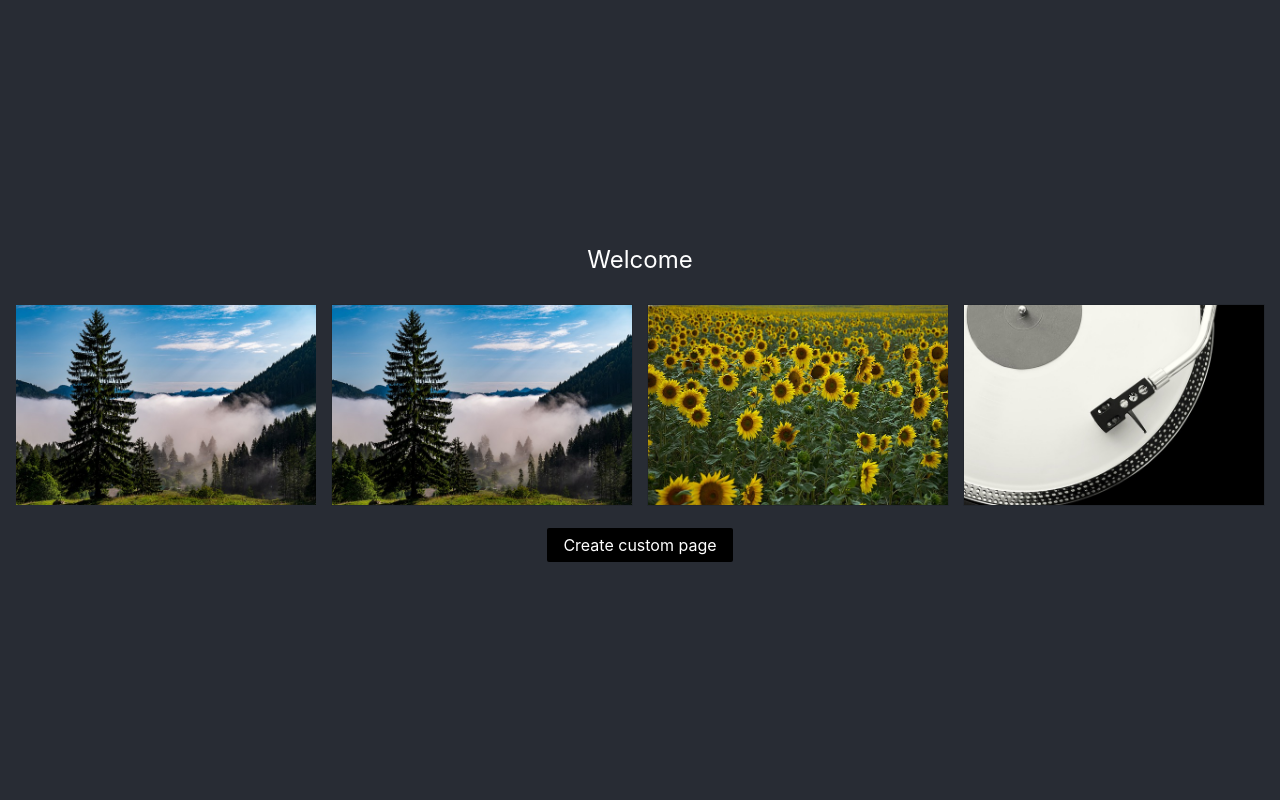
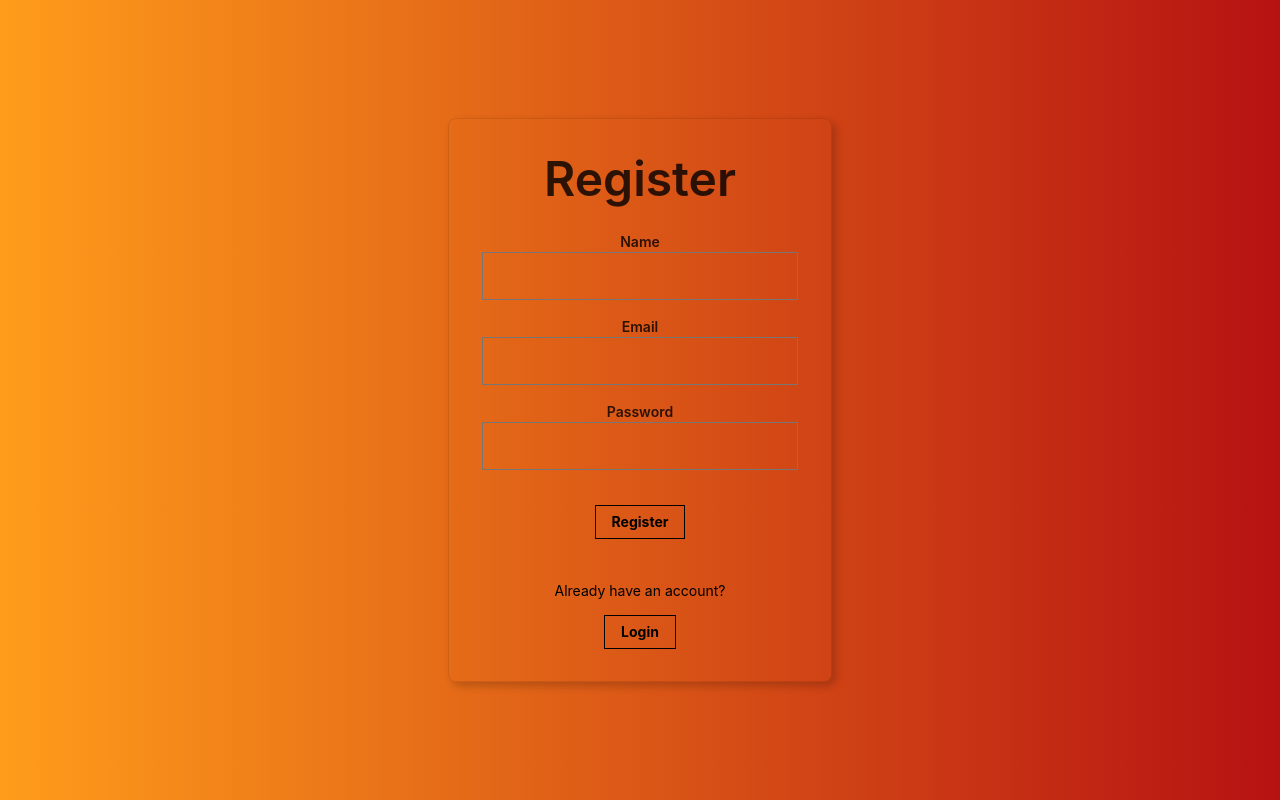
Before and after one commit to alopez96/custom-startpage, a React (Create React App) app: page / in a window 1280 px wide. Built offline with nearby package versions, Linux system fonts and the light colour scheme.

Commit message:
register

```diff
--- a/src/App.css
+++ b/src/App.css
@@ -3,11 +3,10 @@
 }
 
 .App-header {
-  background-color: #282c34;
+  background: linear-gradient(-90deg,rgb(182, 18, 18), rgb(255, 156, 27));
   min-height: 100vh;
   display: flex;
   flex-direction: column;
-  align-items: center;
   justify-content: center;
   font-size: calc(10px + 2vmin);
   color: white;
--- a/src/App.js
+++ b/src/App.js
@@ -2,12 +2,13 @@ import React from 'react';
 import logo from './logo.svg';
 import './App.css';
 import Welcome from './components/welcome/Welcome';
+import Register from './components/register/Register';
 
 function App() {
   return (
     <div className="App">
       <header className="App-header">
-        <Welcome></Welcome>
+        <Register></Register>
       </header>
     </div>
   );
--- /dev/null
+++ b/src/components/register/Register.js
@@ -0,0 +1,96 @@
+import React from 'react';
+
+class Register extends React.Component {
+  constructor(props){
+    super(props);
+    this.state = {
+      email: '',
+      password: '',
+      name: ''
+    }
+  }
+
+  onNameChange = (event) => {
+    this.setState({
+      name: event.target.value
+    })
+  }
+
+  onEmailChange = (event) => {
+    this.setState({
+      email: event.target.value
+    })
+  }
+
+  onPasswordChange = (event) => {
+    //update password state
+  }
+
+  onRegisterClick = () => {
+    console.log('register clicked')
+  }
+
+  onLoginClick = () => {
+    console.log('login clicked')
+  }
+
+  render(){
+
+  return(
+    <div className=''>
+      <article className="br3 ba dark-gray b--black-10 mv4 w-100 w-50-m w-30-l mw6 shadow-5 center">
+        <main className="pa4 black-80">
+        <div className="measure">
+          <fieldset id="sign_up" className="ba b--transparent ph0 mh0">
+            <legend className="f1 fw6 ph0 mh0">Register</legend>
+            <div className="mt3">
+              <label className="db fw6 lh-copy f6" htmlFor="name">Name</label>
+              <input className="pa2 input-reset ba bg-transparent hover-bg-black hover-white w-100"
+              type="text"
+              name="name"
+              id="name"
+              onChange = {this.onNameChange}  />
+            </div>
+            <div className="mt3">
+              <label className="db fw6 lh-copy f6" htmlFor="email-address">Email</label>
+              <input className="pa2 input-reset ba bg-transparent hover-bg-black hover-white w-100"
+              type="email"
+              name="email-address"
+              id="email-address"
+              onChange = {this.onEmailChange}/>
+            </div>
+            <div className="mv3">
+              <label className="db fw6 lh-copy f6" htmlFor="password">Password</label>
+              <input className="b pa2 input-reset ba bg-transparent hover-bg-black hover-white w-100"
+              type="password"
+              name="password"
+              id="password"
+              onChange = {this.onPasswordChange} />
+            </div>
+          </fieldset>
+          <div className="">
+            <input
+              className="b ph3 pv2 input-reset ba b--black bg-transparent grow pointer f6 dib"
+              type="submit"
+              value="Register"
+              onClick={this.onRegisterClick}
+            />
+          </div>
+          <br/>
+          <p className="black f6">Already have an account?</p>
+        <input
+            className="b ph3 pv2 ba b--black bg-transparent grow pointer f6 dib"
+            type="submit"
+            value="Login"
+            onClick={this.onLoginClick}
+        />
+        </div>
+      </main>
+    </article>
+    </div>
+  );
+  }
+}
+
+
+export default Register;
--- a/src/components/welcome/Welcome.js
+++ b/src/components/welcome/Welcome.js
@@ -6,7 +6,9 @@ class Welcome extends Component {
     return (
       <div>
         <Grid></Grid>
-        <a class="f5 link dim br1 ph3 pv2 mb2 dib white bg-black" href="#0">Create custom page</a>
+        <a class="f5 link dim br1 ph3 pv2 mb2 dib white bg-black" href="#0">
+          Create custom page
+        </a>
       </div>
 
     );
```
Also changed, not shown: 2 other files (tests, documents, lock files or other folders).
